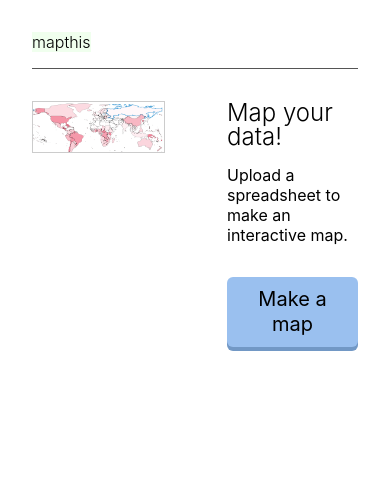
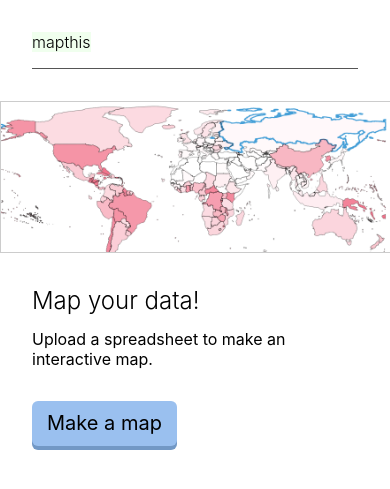
Before and after one commit to pixafera/mapvis, a Flask app: page / in a window 390 px wide. Shown: the top 489 px of the page. Run offline with Flask 2, Linux system fonts and the light colour scheme.

Commit message:
responsive!!!

```diff
--- a/static/style.css
+++ b/static/style.css
@@ -80,7 +80,21 @@ em {
 .right.col {
   padding-left: 0
 }
-.left.col {position: fixed;}
+.left.col {
+  position: fixed;
+}
+
+@media screen and (max-width: 64em) {
+  .col, .right.col {
+    float: none;
+    width: auto;
+    padding: 0 2em 1.5em;
+  }
+  .left.col {
+    position: static;
+    padding: 2em 0;
+  }
+}
 
 .centre {
   text-align: center;
```
